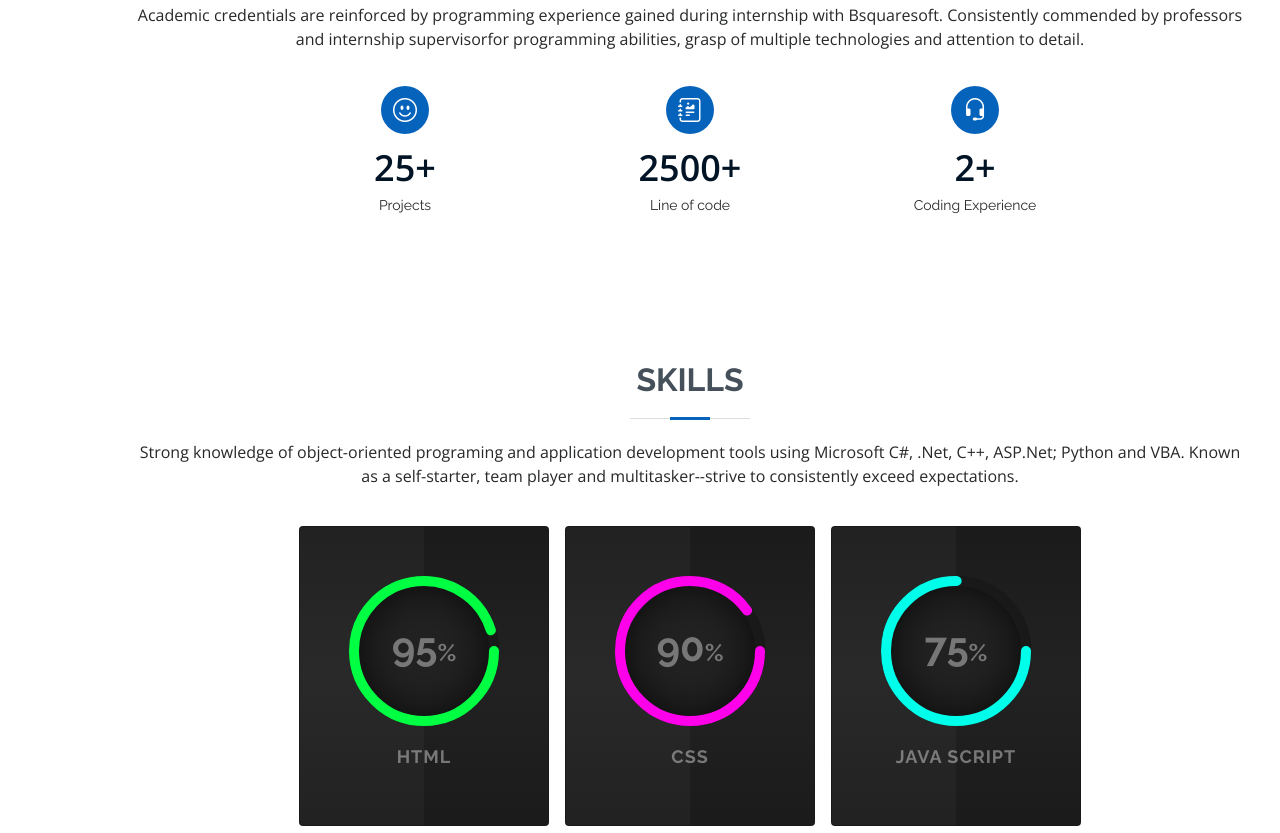
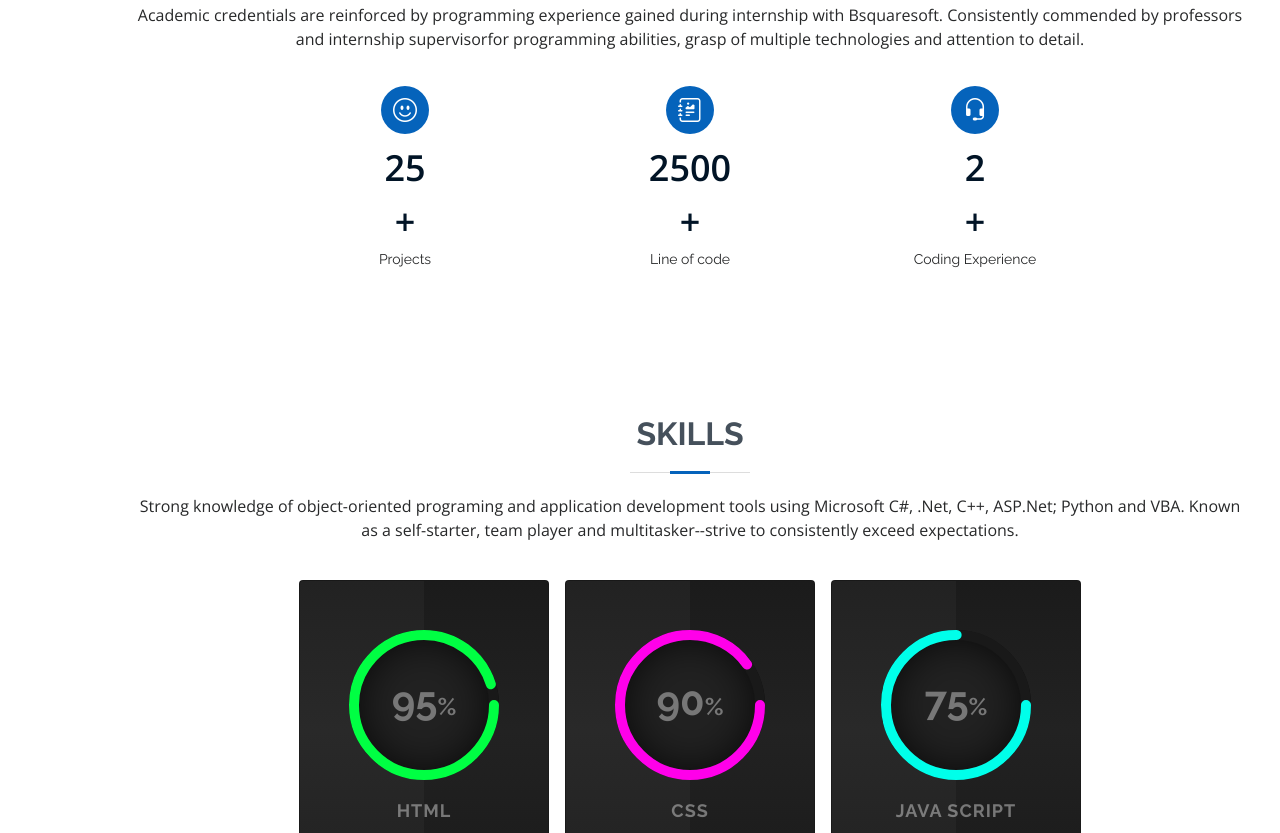
Before and after one commit to AmitRudani/amitrudani, a plain HTML site: page index.html in a window 1280 px wide. Shown: the part 1588-2421 px from the top of the page. Drawn offline with nearby package versions, Linux system fonts and the light colour scheme.

Commit message:
index.html second commit

```diff
--- a/index.html
+++ b/index.html
@@ -135,8 +135,8 @@
           <div class="col-lg-3 col-md-6">
             <div class="count-box">
               <i class="bi bi-emoji-smile"></i>
-              <!-- <span data-purecounter-start="0" data-purecounter-end="25" data-purecounter-duration="1" class="purecounter"></span> -->
-              <span>25+</span>
+              <span data-purecounter-start="0" data-purecounter-end="25" data-purecounter-duration="1" class="purecounter"></span>
+              <span>+</span>
               <p>Projects</p>
             </div>
           </div>
@@ -144,8 +144,8 @@
           <div class="col-lg-3 col-md-6 mt-5 mt-md-0">
             <div class="count-box">
               <i class="bi bi-journal-richtext"></i>
-              <!-- <span data-purecounter-start="0" data-purecounter-end="521" data-purecounter-duration="1" class="purecounter"></span> -->
-              <span>2500+</span>
+              <span data-purecounter-start="0" data-purecounter-end="2500" data-purecounter-duration="1" class="purecounter"></span>
+              <span>+</span>
               <p>Line of code</p>
             </div>
           </div>
@@ -153,8 +153,8 @@
           <div class="col-lg-3 col-md-6 mt-5 mt-lg-0">
             <div class="count-box">
               <i class="bi bi-headset"></i>
-              <!-- <span data-purecounter-start="0" data-purecounter-end="1463" data-purecounter-duration="1" class="purecounter"></span> -->
-              <span>2+</span>
+              <span data-purecounter-start="0" data-purecounter-end="2" data-purecounter-duration="1" class="purecounter"></span>
+              <span>+</span>
               <p>Coding Experience</p>
             </div>
           </div>
@@ -327,6 +327,7 @@
               <ul>
                 <li>the programming of the game engine.</li>
                 <li>including simulating physics, collision, object movement, etc.</li>
+                <li>Great capacity for learning and implementing new types of programming</li>
               </ul>
             </div>
 
```
